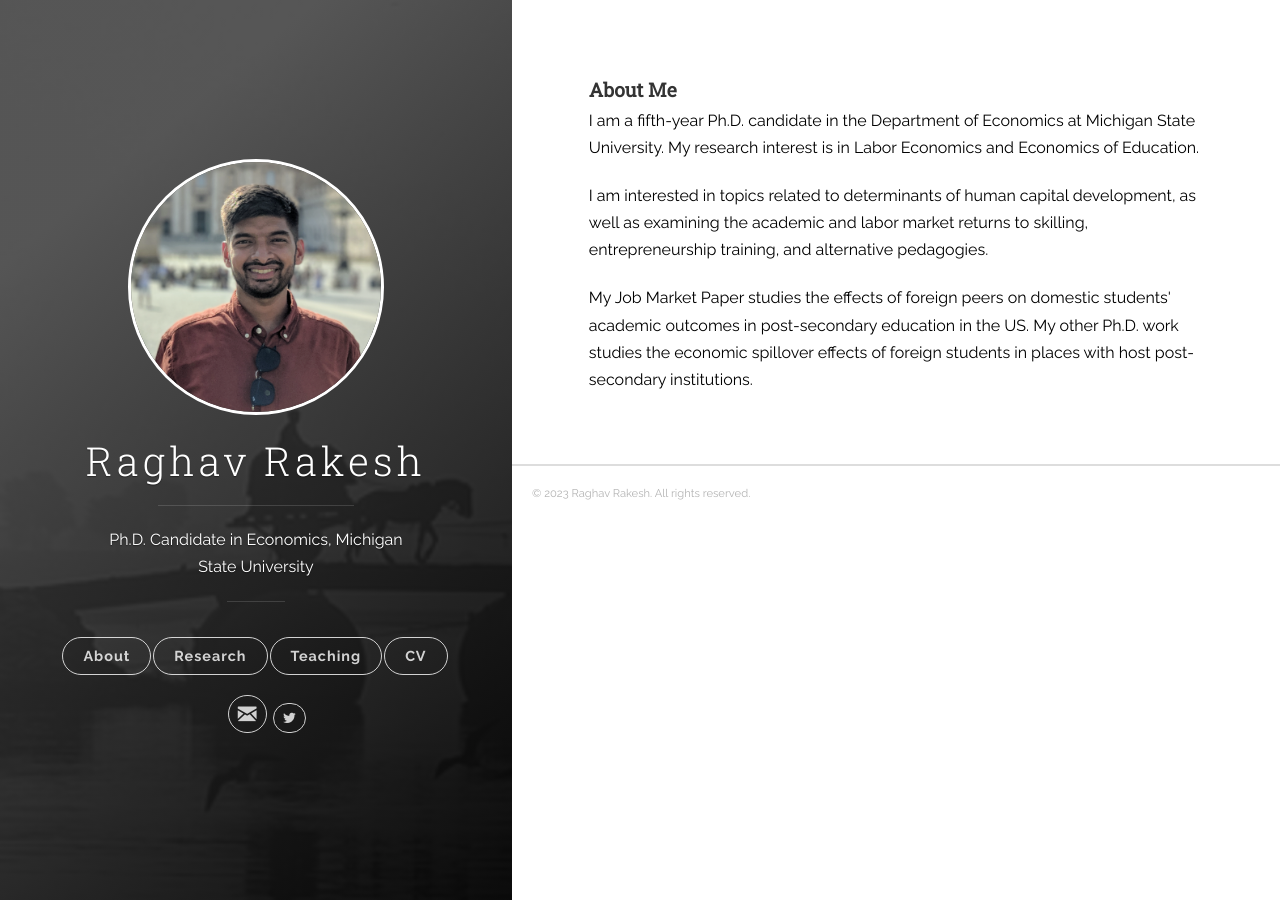
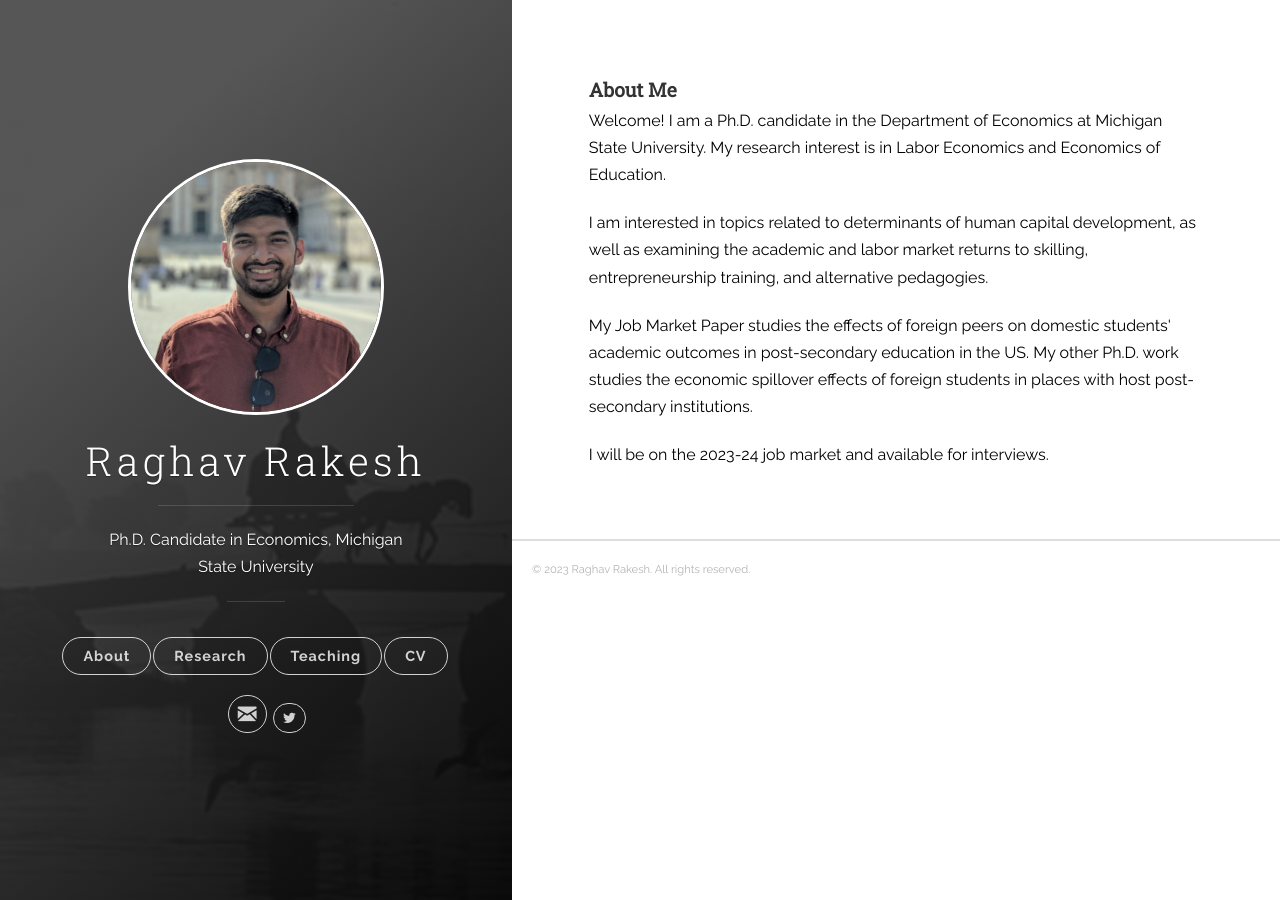
Before and after one commit to raghavrakesh/raghavrakesh.github.io, a Jekyll site: the page built from _posts/2018-06-14-about.markdown, in a window 1280 px wide. Built offline with Jekyll 4.4.1, drawn with Linux system fonts in a browser that asks for light colours.

Commit message:
Update 2018-06-14-about.markdown

```diff
--- a/_posts/2018-06-14-about.markdown
+++ b/_posts/2018-06-14-about.markdown
@@ -7,8 +7,10 @@ tags: [jekyll]
 
 <h4 style="margin-top:30px;" id="working-papers"><strong>About Me</strong></h4>
 
-<p><font color="#000000">I am a fifth-year Ph.D. candidate in the Department of Economics at Michigan State University. My research interest is in Labor Economics and Economics of Education. </font></p>
+<p><font color="#000000">Welcome! I am a Ph.D. candidate in the Department of Economics at Michigan State University. My research interest is in Labor Economics and Economics of Education. </font></p>
 
 <p><font color="#000000">I am interested in topics related to determinants of human capital development, as well as examining the academic and labor market returns to skilling, entrepreneurship training, and alternative pedagogies. </font></p>
 
 <p><font color="#000000">My Job Market Paper studies the effects of foreign peers on domestic students' academic outcomes in post-secondary education in the US. My other Ph.D. work studies the economic spillover effects of foreign students in places with host post-secondary institutions.  </font></p>
+
+<p><font color="#000000">I will be on the 2023-24 job market and available for interviews.</font></p>
```
